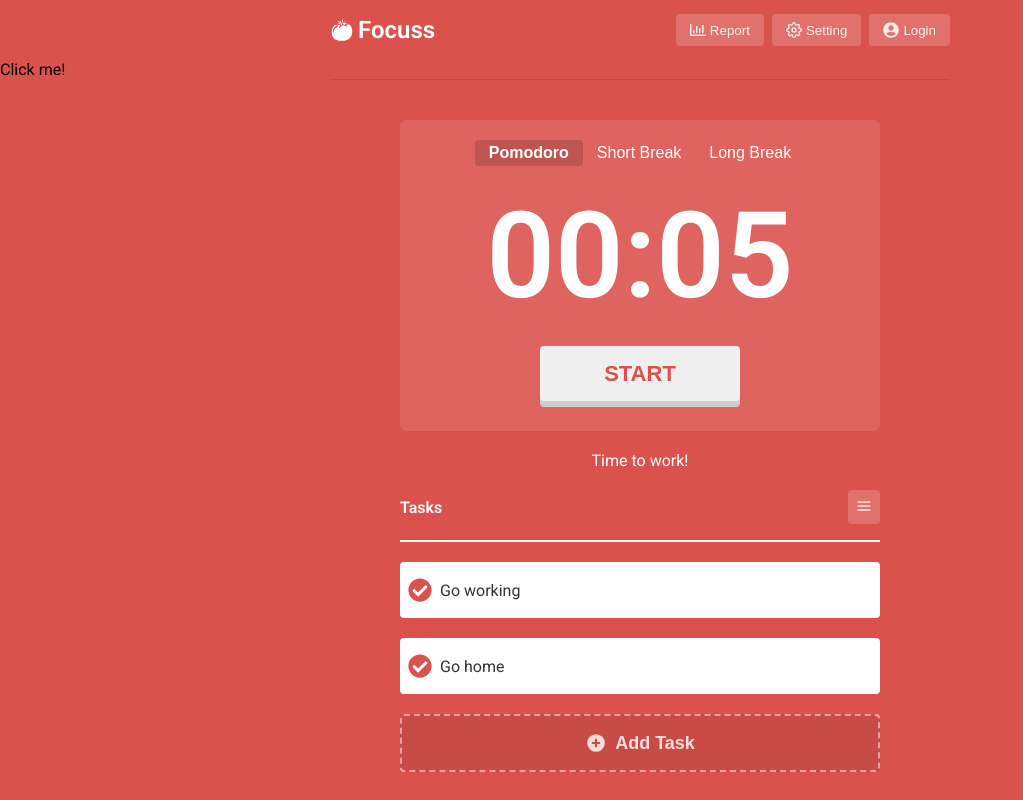
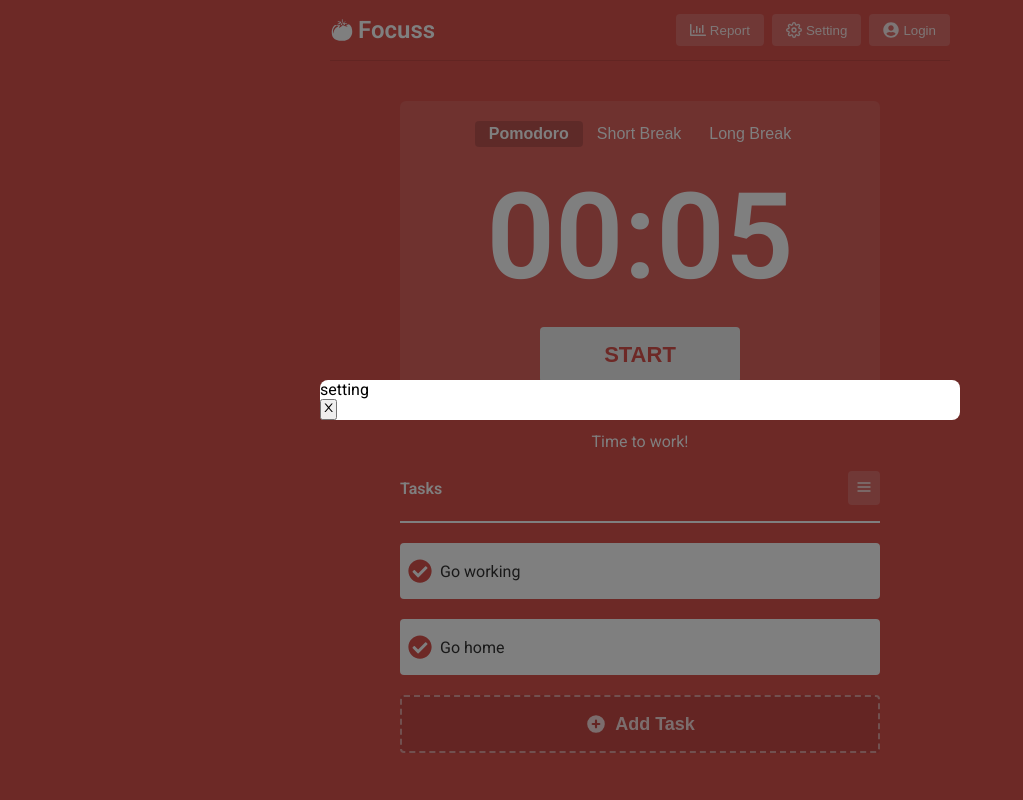
Before and after one commit to hughie-p/my-tomato, a React (Create React App) app: page / in a window 1280 px wide. Both pictures are taken after a click on the button "Setting". Shown: the top 800 px of the page, without its empty margins (0-1023 px from the left). Built offline with nearby package versions, Linux system fonts and the light colour scheme.

Commit message:
feat: using reactjs-popup

```diff
--- a/package.json
+++ b/package.json
@@ -3,7 +3,6 @@
   "version": "0.1.0",
   "private": true,
   "dependencies": {
-    "@emotion/css": "^11.1.3",
     "@reduxjs/toolkit": "^1.5.1",
     "@testing-library/jest-dom": "^5.11.10",
     "@testing-library/react": "^11.1.0",
@@ -17,6 +16,7 @@
     "react-router": "^5.2.0",
     "react-router-dom": "^5.2.0",
     "react-scripts": "4.0.3",
+    "reactjs-popup": "^2.0.4",
     "web-vitals": "^1.0.1"
   },
   "scripts": {
--- /dev/null
+++ b/src/components/atom/heading/style.scss
@@ -0,0 +1,3 @@
+h1 {
+
+}
--- a/src/components/organism/header/index.tsx
+++ b/src/components/organism/header/index.tsx
@@ -1,12 +1,26 @@
-import * as React from 'react';
+import { useState } from 'react';
 import { Link } from 'react-router-dom';
 import Button from 'components/atom/button';
 import { FiSettings } from 'react-icons/fi';
 import { FaRegChartBar, FaUserCircle } from 'react-icons/fa';
 import { GiTomato } from 'react-icons/gi';
+import Setting from 'components/organism/setting';
 import './style.scss';
 
-const Header = (): JSX.Element => (
+type ModalState = {
+  setting: boolean;
+  report: boolean;
+  login: boolean;
+};
+
+const Header = (): JSX.Element => {
+  const [openModal, setOpenModal] = useState<ModalState>({
+    setting: false,
+    report: false,
+    login: false,
+  });
+
+  return (
     <header>
       <Link to="/" className="header--link__home">
         <h2>
@@ -19,7 +33,7 @@ const Header = (): JSX.Element => (
           <FaRegChartBar size="16px" />
           <span className="header--button__text">Report</span>
         </Button>
-      <Button>
+        <Button onClick={() => setOpenModal({ ...openModal, setting: true })}>
           <FiSettings size="16px" />
           <span className="header--button__text">Setting</span>
         </Button>
@@ -28,7 +42,12 @@ const Header = (): JSX.Element => (
           <span className="header--button__text">Login</span>
         </Button>
       </div>
+      <Setting
+        openSetting={openModal.setting}
+        closeModal={() => setOpenModal({ ...openModal, setting: false })}
+      />
     </header>
   );
+};
 
 export default Header;
--- a/src/components/organism/setting/index.tsx
+++ b/src/components/organism/setting/index.tsx
@@ -1,26 +1,24 @@
-import React, { forwardRef, useRef } from 'react';
-import { useOnClickOutside } from 'components/hooks';
-import { IPopupProps } from 'types/popup';
+import Popup from 'reactjs-popup';
+import { AiOutlineClose } from 'react-icons/ai';
+import Button from 'components/atom/button';
 import './style.scss';
 
-export type Ref = HTMLDivElement;
+type Props = {
+  openSetting: boolean;
+  closeModal: any;
+};
 
-const Setting = forwardRef<Ref, IPopupProps>(({ open, children }, ref) => {
-  const contentRef = useRef<HTMLElement>(null);
-  const triggerRef = useRef<HTMLElement>(null);
-
-  const trigger = triggerRef.current?.getBoundingClientRect();
-
-  useOnClickOutside(
-    trigger ? [contentRef, triggerRef] : [contentRef],
-    () => {
-      console.log('Click outside');
-    },
-    open,
-  );
-  const isOpen = true;
-
-  return isOpen && <div ref={ref}>{children}</div>;
-});
+const Setting = ({ openSetting, closeModal }: Props): JSX.Element => (
+  <Popup open={openSetting} onClose={closeModal}>
+    <div className="setting-content">
+      <div className="setting--header">
+        <div className="setting--heading">setting</div>
+        <Button className="setting--button__close" onClick={closeModal}>
+          <AiOutlineClose />
+        </Button>
+      </div>
+    </div>
+  </Popup>
+);
 
 export default Setting;
--- a/src/components/organism/setting/style.scss
+++ b/src/components/organism/setting/style.scss
@@ -0,0 +1,32 @@
+.popup-content {
+  margin: auto;
+  background: rgb(255, 255, 255);
+  width: 50%;
+  padding: 0;
+  border-radius: 8px;
+}
+.popup-arrow {
+  color: rgb(255, 255, 255);
+}
+[role='tooltip'].popup-content {
+  width: 200px;
+  box-shadow: rgba(0, 0, 0, 0.16) 0px 0px 3px;
+}
+
+.popup-overlay {
+  background: rgba(0, 0, 0, 0.5);
+}
+[data-popup='tooltip'].popup-overlay {
+  background: transparent;
+}
+
+.setting__content {
+  .setting--heading {
+    font-size: 18px;
+    color: #333;
+    font-weight: bold;
+    margin-bottom: 16px;
+    padding: 20px 20px 0;
+    text-transform: uppercase;
+  }
+}
--- a/src/components/pages/layout.tsx
+++ b/src/components/pages/layout.tsx
@@ -2,25 +2,17 @@ import Header from 'components/organism/header';
 import Timer from 'components/organism/timer';
 import Tasks from 'components/organism/tasks';
 import Footer from 'components/organism/footer';
-import Setting from 'components/organism/setting';
-import React from 'react';
 
 // TODO: Layout for UI - Not neccessary in this app - has one route
-const Layout = (): JSX.Element => {
-  const ref = React.createRef<HTMLDivElement>();
-  return (
+const Layout = (): JSX.Element => (
   <div className="wrapper">
     <main>
       <Header />
-        <Setting open ref={ref}>
-          Click me!
-        </Setting>
       <Timer pomodoroTime={5000} endTimePlan={Date.now() + 5000} />
       <Tasks />
     </main>
     <Footer />
   </div>
 );
-};
 
 export default Layout;
```
Also changed, not shown: src/components/atom/heading/index.tsx (added, +14 -0 lines), 2 other files (tests, documents, lock files or other folders). Lines whose indentation alone changed are shown as unchanged.
